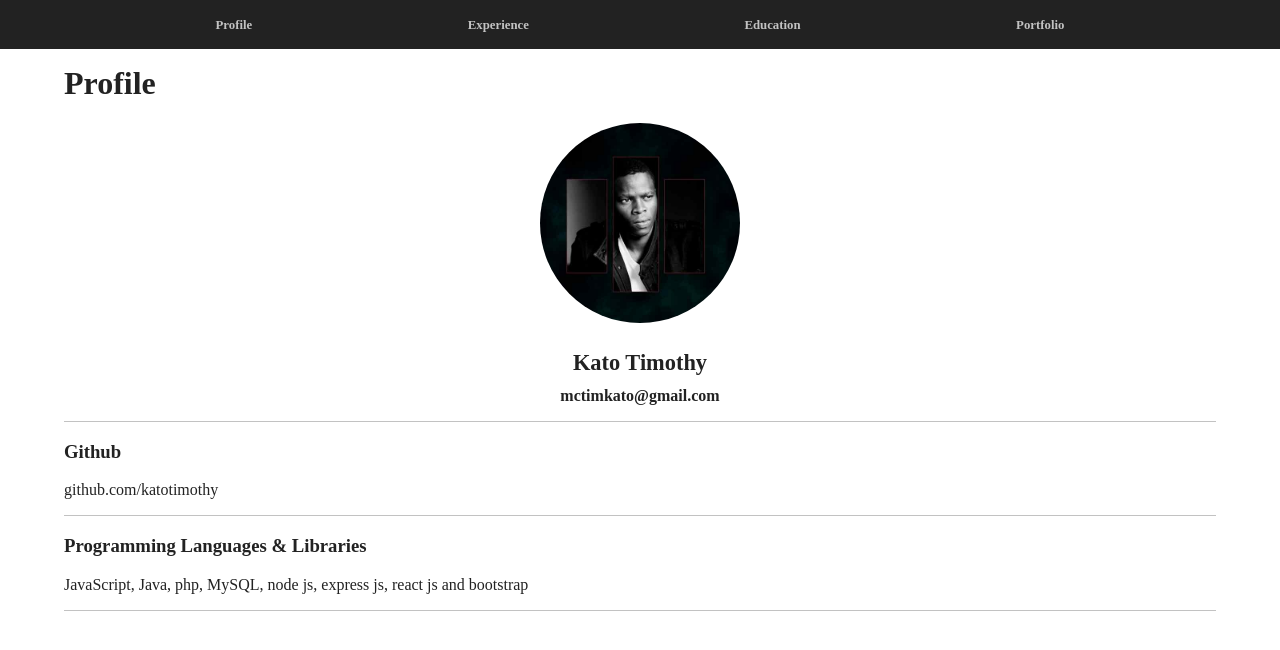
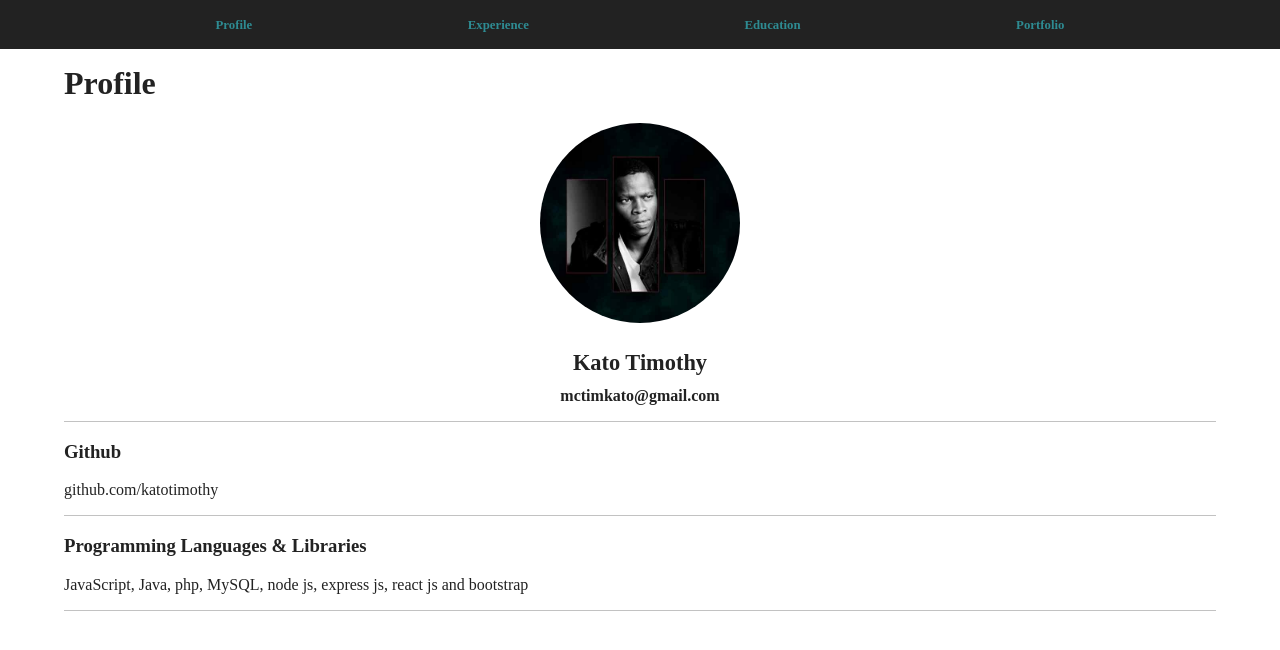
Before and after one commit to KatoTimothy/my-porfolio-website, a React (Create React App) app: page / in a window 1280 px wide. Shown: the top 650 px of the page. Built offline with nearby package versions, Linux system fonts and the light colour scheme.

Commit message:
setting up the click event handler for the links

```diff
--- a/src/components/NavLinkItem.js
+++ b/src/components/NavLinkItem.js
@@ -1,12 +1,17 @@
 import React, { Component } from 'react'
 
 class NavLinkItem extends Component {
-
+  constructor (props) {
+    super(props)
+  }
+  handleClick() {
+  }
   render() {
     return (
       <li className={"list-item"} >
         <a href="#"
           className="nav-link"
+          key={this.props.key}
         >
           {this.props.title}
         </a>
--- a/src/components/NavLinkItems.js
+++ b/src/components/NavLinkItems.js
@@ -5,9 +5,9 @@ const NavLinkItems = () => {
   //stores nav_link titles
   const pageTitles = ["Profile", "Experience", "Education", "Portfolio"]
 
+  const navLinkItems = pageTitles.map((title, index) => <NavLinkItem title={title} key={index} />)
   return (
-    pageTitles.map(title => <NavLinkItem title={title} />
-    )
+    navLinkItems
   )
 }
 
--- a/src/css/NavLink.css
+++ b/src/css/NavLink.css
@@ -3,11 +3,11 @@
   font-size: 0.8em;
   /* color: #ffffff;
    */
-  color: #c2c2c2;
+  color: #2e8b92;
   font-weight: 600;
 }
 
 .current-page {
-  color: #2e8b92;
+  color: #c2c2c2;
   font-weight: 700;
 }
```
